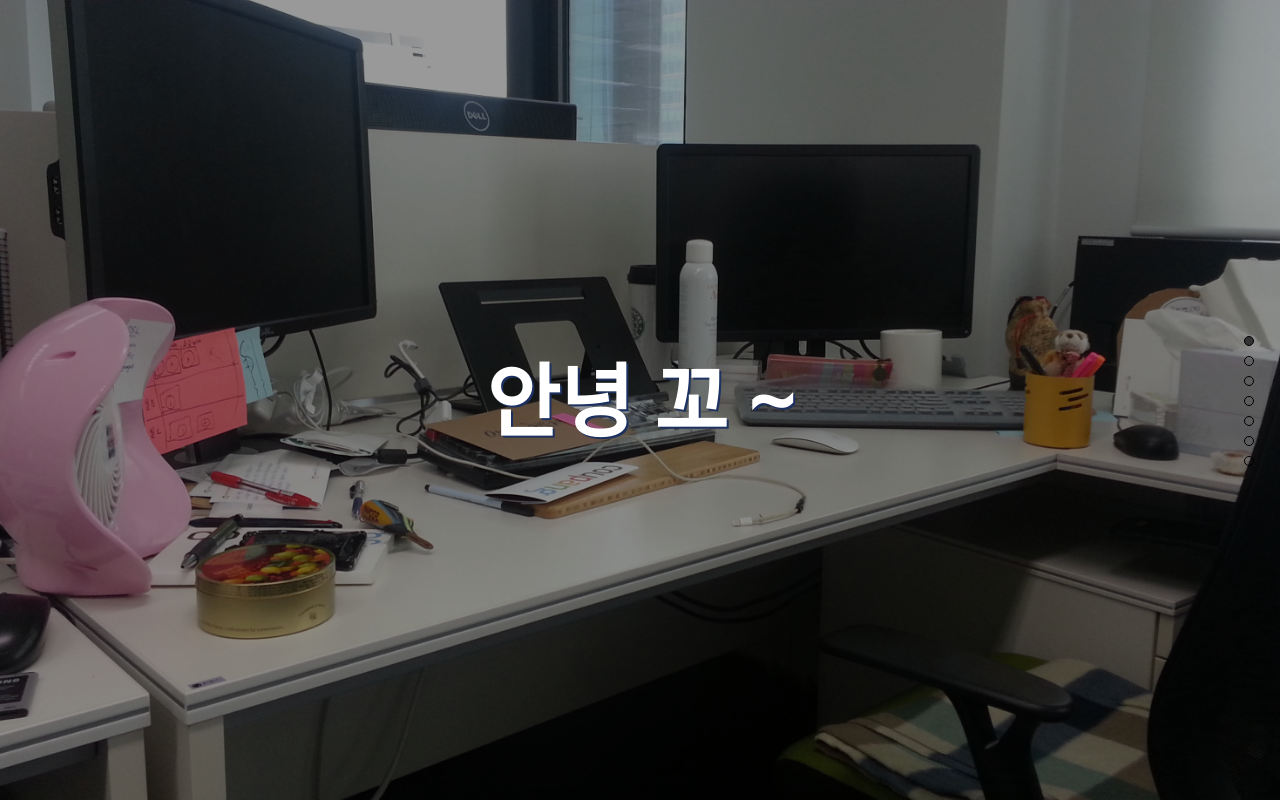
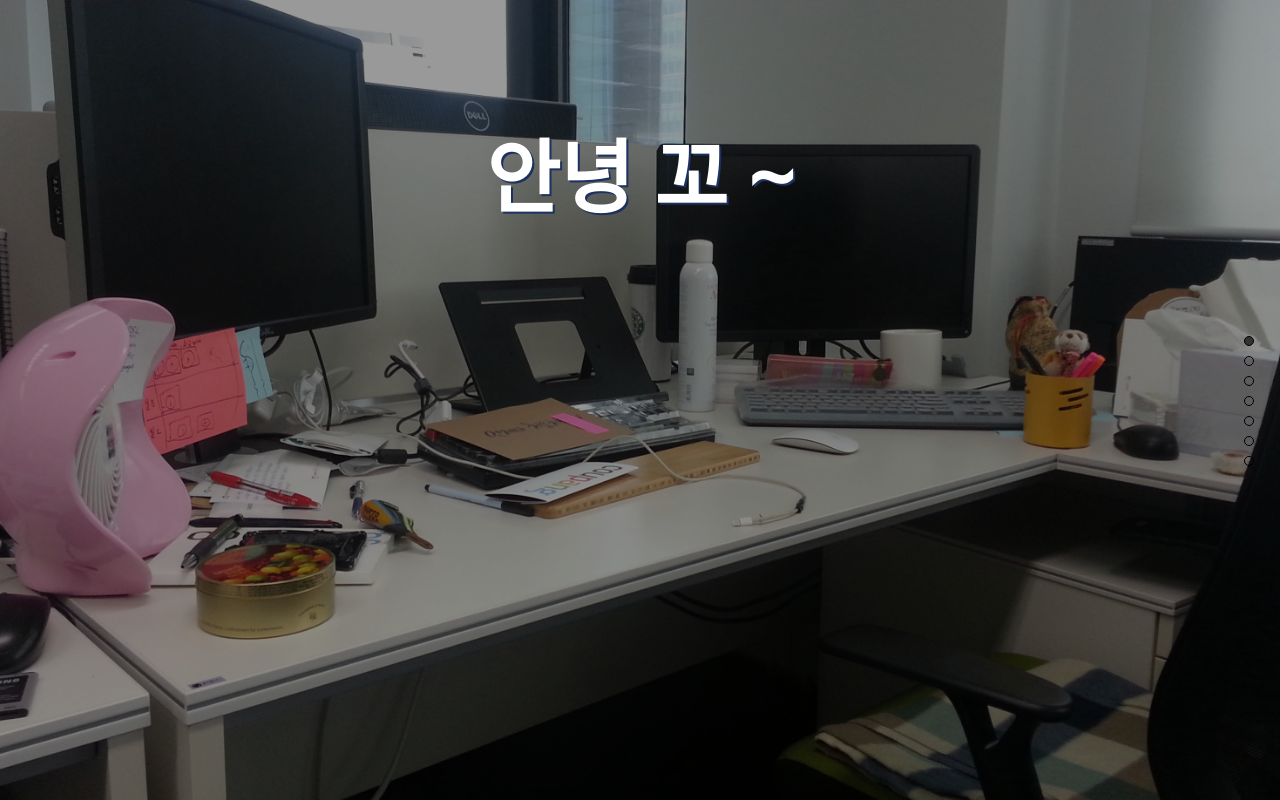
Before and after one commit to happy-birthday-ko/happy-birthday-ko.github.com, a website: page index.html in a window 1280 px wide. Drawn offline with nearby package versions, Linux system fonts and the light colour scheme.

Commit message:
더는 못하겠다.

```diff
--- a/index.html
+++ b/index.html
@@ -44,11 +44,14 @@
 
         #section1{
             background-image: url(imgs/happybirthday.jpg);
-
         }
 
         #section2{
             background-image: url(imgs/hawaii.jpg);
+        }
+
+        .section .intro{
+            padding: 0 0 35% 0;
         }
 
         #section3{
```
